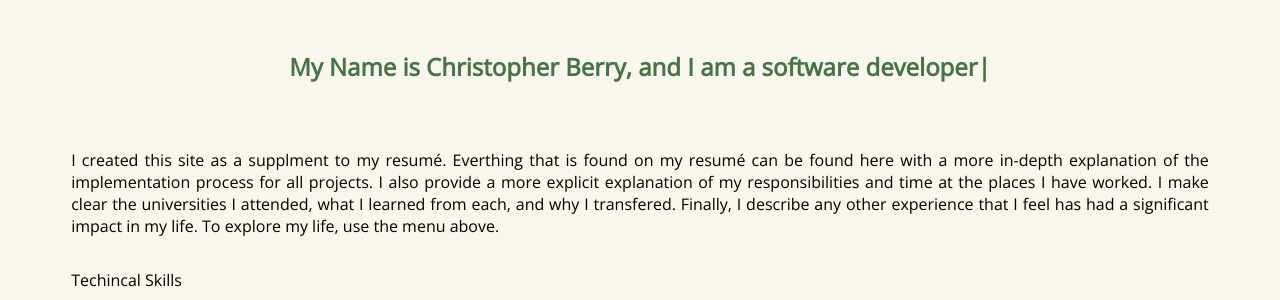
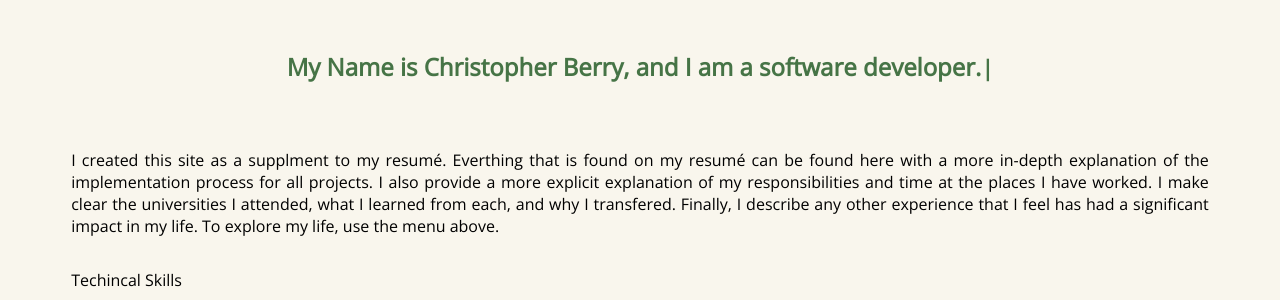
Before and after one commit to cberry216/resume-site, a Django app: page / in a window 1280 px wide. Shown: the part 201-501 px from the top of the page. Run offline with Django 3.2, Linux system fonts and the light colour scheme; parts of the project's set-up code (start-up, migrations or seed data) failed here and were passed over.

Commit message:
Added period to about, and resized blinking cursor

```diff
--- a/resume_site/static/css/style.css
+++ b/resume_site/static/css/style.css
@@ -377,6 +377,8 @@ body {
 	animation-duration: 1s;
 	animation-name: blink;
 	animation-iteration-count: infinite;
+
+	font-size: .9em;
 }
 
 @keyframes blink {
--- a/resume_site/templates/about.html
+++ b/resume_site/templates/about.html
@@ -4,7 +4,7 @@
 
 {% block content %}
 <div class="about">
-  <h1 class="about__title">My Name is Christopher Berry, and I am a software developer<span class="blinking-cursor">|</span></h1>
+  <h1 class="about__title">My Name is Christopher Berry, and I am a software developer.<span class="blinking-cursor">|</span></h1>
   <p class="about__preamble">I created this site as a supplment to my resumé. Everthing that is found on my resumé can be found here with a more in-depth explanation of the implementation process for all projects. I also provide a more explicit explanation of my responsibilities and time at the places I have worked. I make clear the universities I attended, what I learned from each, and why I transfered. Finally, I describe any other experience that I feel has had a significant impact in my life. To explore my life, use the menu above.</pre>
   <div class="technical">
     <p class="technical__label">Techincal Skills</p>
```
